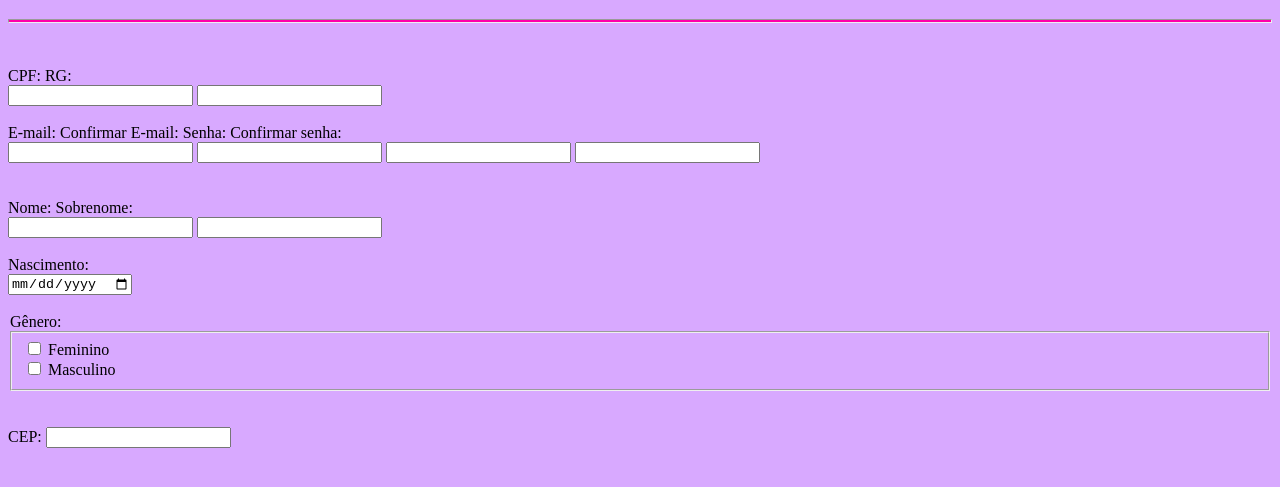
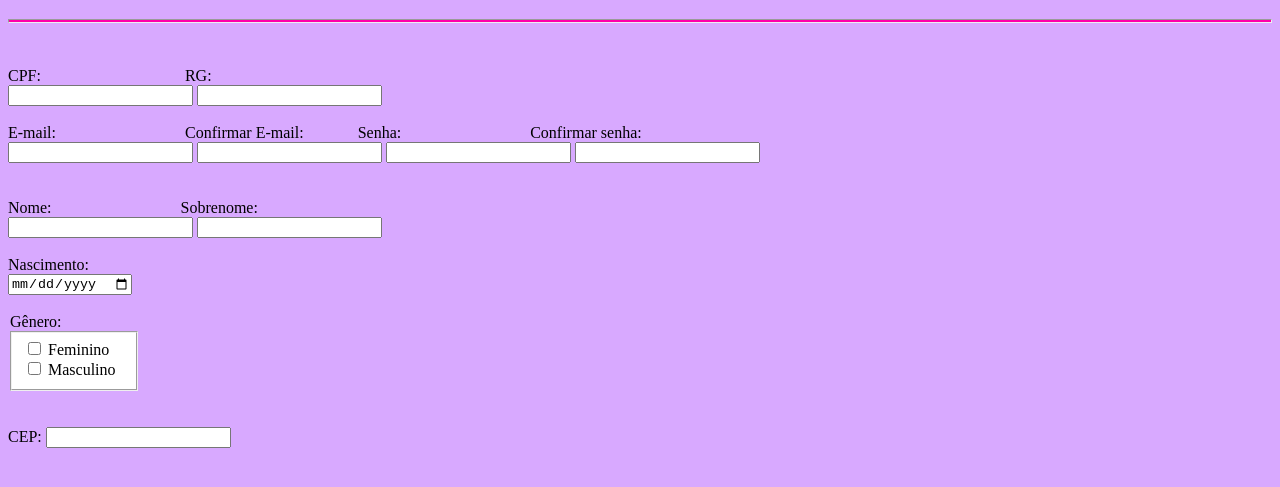
Before and after one commit to RenattaGT/input, a plain HTML site: page trabalho de programação cadastro/index.html in a window 1280 px wide. Shown: the part 61-548 px from the top of the page. Drawn offline with Linux system fonts and the light colour scheme.

Commit message:
Update style.css

```diff
--- a/trabalho de programação cadastro/style.css
+++ b/trabalho de programação cadastro/style.css
@@ -8,8 +8,38 @@ hr {
     position: relative;
 }
 
-.titulo{
+.titulo {
     position: relative;
     color: rgb(255, 0, 170);
     font-family: 'Franklin Gothic Medium', 'Arial Narrow', Arial, sans-serif;
 }
+
+.rg {
+    position: relative;
+    left: 140px;
+}
+
+.confirmaremail {
+    position: relative;
+    left: 125px;
+}
+
+.senha {
+    position: relative;
+    left: 175px;
+}
+
+.confirmarsenha {
+    position: relative;
+    left: 300px;
+}
+
+.sobrenome {
+    position: relative;
+    left: 125px;
+}
+
+.genero {
+    background-color: rgb(255, 255, 255);
+    width: 100px;
+}
```
